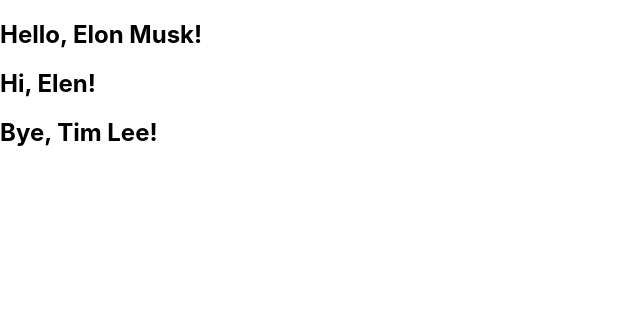
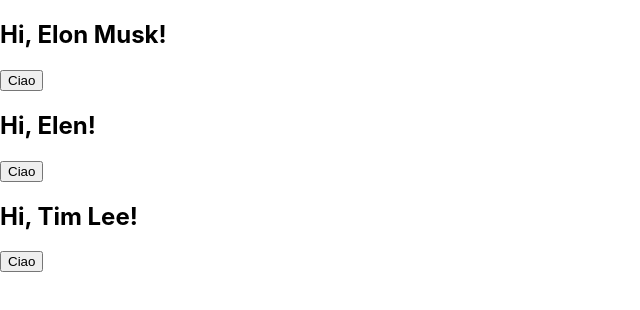
Before and after one commit to FAnatAS/my-react-app, a React (Create React App) app: page / in a window 1280 px wide. Shown: the top 310 px of the page, without its empty margins (0-640 px from the left). Built offline with nearby package versions, Linux system fonts and the light colour scheme.

Commit message:
add component ciao & btn

```diff
--- a/src/App.js
+++ b/src/App.js
@@ -1,7 +1,7 @@
 // import logo from './logo.svg';
 import './App.css';
 import React from 'react';
-import Greeting from './components/Greeting';
+import Ciao from './components/Ciao';
 
 function App() {
   // return (
@@ -23,10 +23,15 @@
   //   </div>
   // );
 //return <h1>Hi, JSX! </h1>
+
+const user = {
+  fname:'Elon',
+  sname: 'Musk'
+}
 return <>
-<Greeting name='Elon Musk' greet='Hello'/>
-<Greeting name='Elen' greet='Hi'/>
-<Greeting name='Tim Lee' greet='Bye'/>
+<Ciao name={`${user.fname} ${user.sname}`} />
+<Ciao name='Elen' />
+<Ciao name='Tim Lee' />
 </>
 
 }
--- /dev/null
+++ b/src/components/Ciao/index.jsx
@@ -0,0 +1,26 @@
+import {Component} from 'react';
+
+class Ciao extends Component{
+  constructor(props){
+    super(props);
+    this.state={
+      isHi:true,
+    }
+  }
+  handlerBtn = ()=>{
+    const {isHi}=this.state;
+    this.setState({
+      isHi:!isHi
+  })
+}
+ render(){
+   const{name}=this.props;
+   const{isHi}=this.state;
+  //  const word = isHi ? 'Hi' : 'Bye';
+  return <>
+  <h2>{isHi ? 'Hi' : 'Bye'}, {name}!</h2>
+  <button onClick={this.handlerBtn}>Ciao</button>
+  </>
+  }
+}
+export default Ciao;
--- a/src/components/Greeting/index.jsx
+++ /dev/null
@@ -1,12 +0,0 @@
-import {Component} from 'react';
-
-class Greeting extends Component{
- render(){
-   const{name, greet}=this.props;
-  //  const{greet}=this.props;
-
-   return <h2>{greet}, {name}!</h2>
- }
-}
-
-export default Greeting;
```
